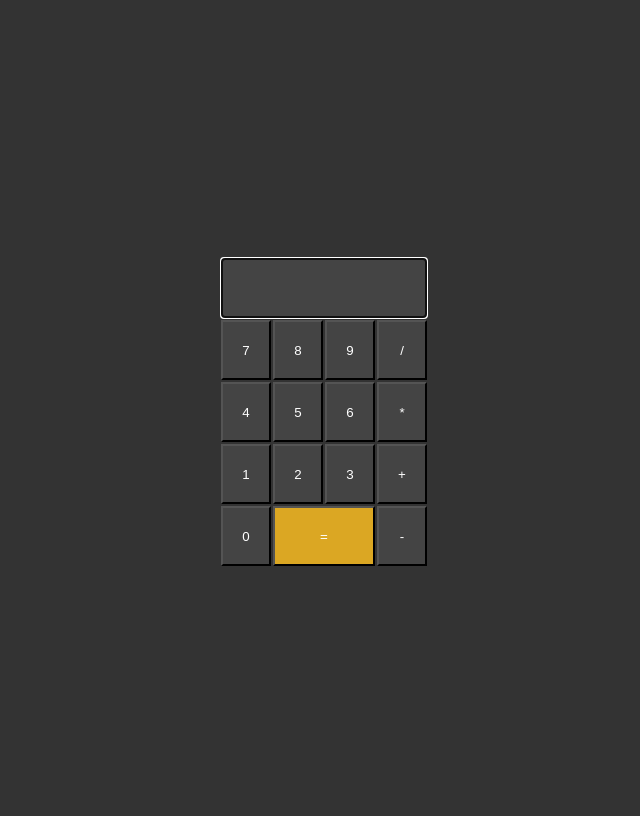
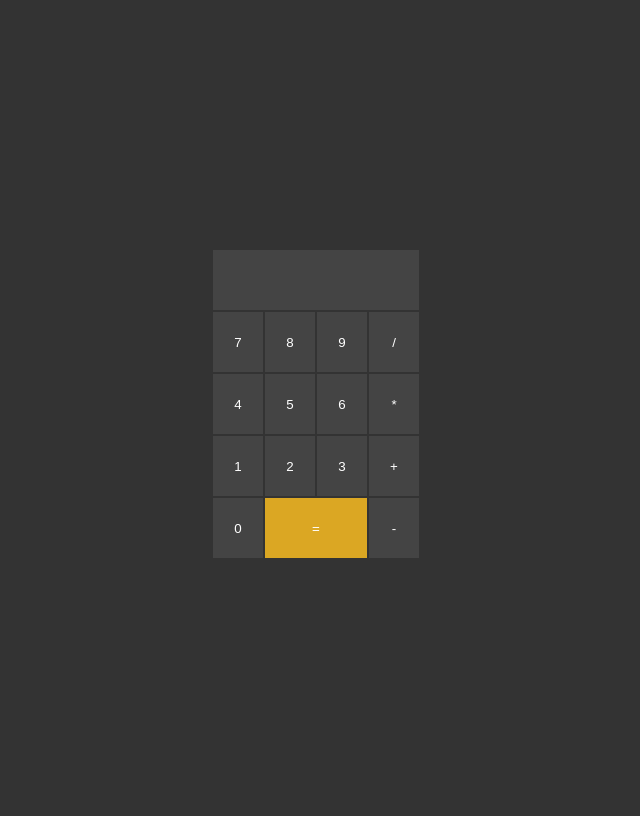
Before and after one commit to ofaaoficial/bictia-fullstack, a PHP site: page /calculadora.html in a window 1280 px wide. Shown: the whole page, without its empty margins (327-967 px from the left). After the commit the page ends 558 px from the top, so only its background shows below. Run offline with PHP 8.4, Linux system fonts and the light colour scheme.

Commit message:
cambios calculadora

```diff
--- a/ejercicios/clase-4 24 01 2020/assets/css/app.css
+++ b/ejercicios/clase-4 24 01 2020/assets/css/app.css
@@ -1,3 +1,33 @@
+@charset "UTF-8";
+
+/**
+    Variables de colores
+ */
+
+:root {
+    --white: #fff;
+    --bg-article: #add8e6;
+    --bg-purple: #780078;
+}
+
+/**
+RESET CSS
+ */
+* {
+    margin: 0;
+    padding: 0;
+    -webkit-box-sizing: border-box;
+    -moz-box-sizing: border-box;
+    box-sizing: border-box;
+    border: none;
+    outline: none;
+    color: #444;
+    word-break: break-word;
+    text-decoration: none;
+    list-style: none;
+    font-family: Arial, "Helvetica Neue", Helvetica, sans-serif;
+}
+
 body {
     display: flex;
     align-items: center;
@@ -31,7 +61,7 @@ button, input {
     color: #fff;
 }
 
-button:hover:not(.igual){
+button:hover:not(.igual) {
     background: #404040;
 }
 
@@ -39,6 +69,6 @@ button:hover:not(.igual){
     background: #dba723;
 }
 
-.igual:hover{
+.igual:hover {
     background: #b38022;
 }
--- a/ejercicios/clase-4 24 01 2020/calculadora.html
+++ b/ejercicios/clase-4 24 01 2020/calculadora.html
@@ -6,7 +6,6 @@
           content="width=device-width, user-scalable=no, initial-scale=1.0, maximum-scale=1.0, minimum-scale=1.0">
     <meta http-equiv="X-UA-Compatible" content="ie=edge">
     <title>Calculadora</title>
-    <link rel="stylesheet" href="../assets/app.css">
     <link rel="stylesheet" href="assets/css/app.css">
 </head>
 <body>
```
